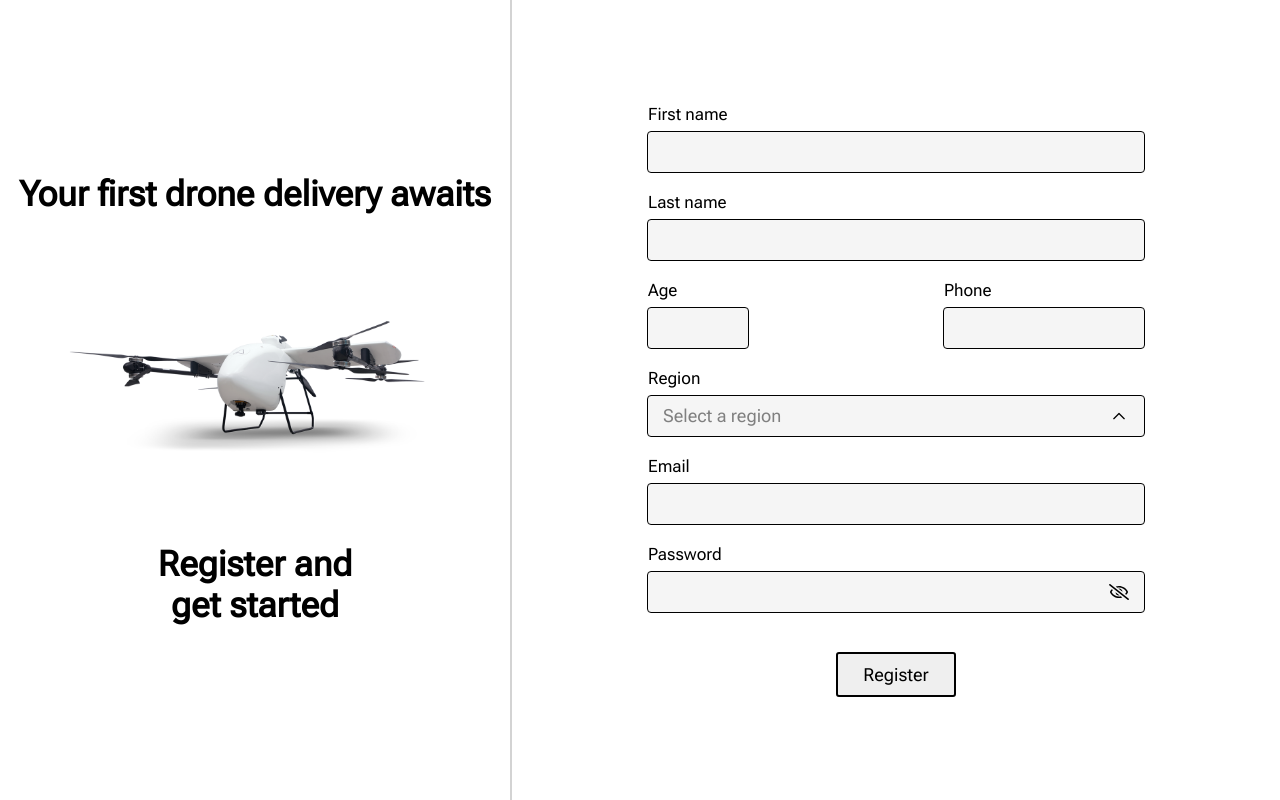
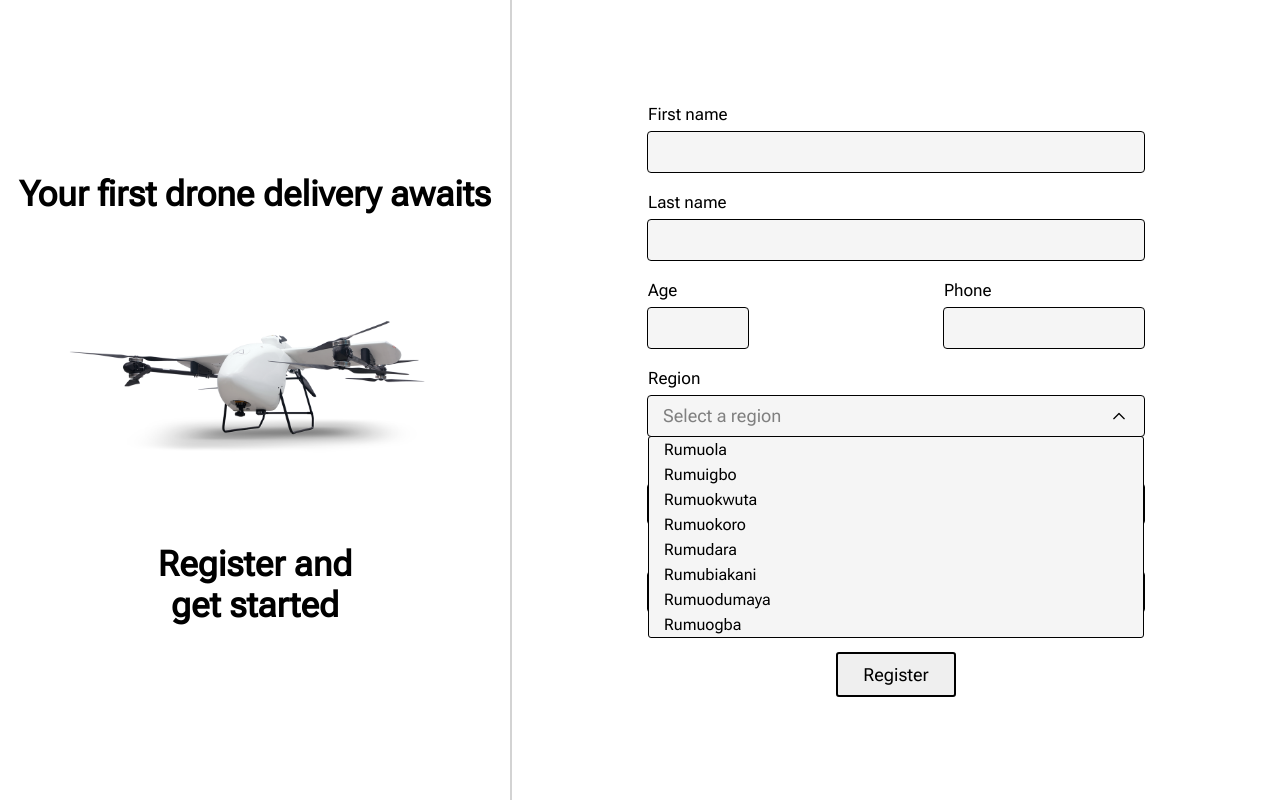
Before and after one commit to Uchenna99/EVOTL, a React (Vite) app: page /signup in a window 1280 px wide. Both pictures are taken after a click on the icon 1119 px from the left and 415 px from the top of the page. Built offline with nearby package versions, Linux system fonts and the light colour scheme.

Commit message:
working on signup page

```diff
--- a/src/Pages/SignupPage.tsx
+++ b/src/Pages/SignupPage.tsx
@@ -54,11 +54,23 @@ const SignupPage = () => {
                 <input id="reg" type="text" value={region}
                   style={{color:region === 'Select a region'? 'gray':'black'}}
                 />
+
                 {
                   regionSelect? <GoChevronUp id="pass-eye" onClick={()=> setRegionSelect(false)}/>
                   :
                   <GoChevronDown id="pass-eye" onClick={()=> setRegionSelect(true)}/>
                 }
+
+                <div className="region-dropdown" style={{display: regionSelect? 'flex':'none'}}>
+                  <div className="region-unit"><p>Rumuola</p></div>
+                  <div className="region-unit"><p>Rumuigbo</p></div>
+                  <div className="region-unit"><p>Rumuokwuta</p></div>
+                  <div className="region-unit"><p>Rumuokoro</p></div>
+                  <div className="region-unit"><p>Rumudara</p></div>
+                  <div className="region-unit"><p>Rumubiakani</p></div>
+                  <div className="region-unit"><p>Rumuodumaya</p></div>
+                  <div className="region-unit"><p>Rumuogba</p></div>
+                </div>
               </div>
             </div>
 
--- a/src/Stylesheets/SignupPage.css
+++ b/src/Stylesheets/SignupPage.css
@@ -124,6 +124,34 @@
 }
 
 
+.region-dropdown{
+    width: 100%;
+    height: fit-content;
+    background-color: whitesmoke;
+    border: 1px solid black;
+    border-radius: 3px;
+    position: absolute;
+    top: 40px;
+    z-index: 5;
+    display: flex;
+    flex-direction: column;
+}
+
+.region-unit{
+    width: 100%;
+    height: 25px;
+    display: flex;
+    align-items: center;
+    padding: 0 15px;
+}
+
+.region-unit:hover{
+    color: white;
+    background-color: rgba(0, 0, 0, 0.3);
+    cursor: pointer;
+}
+
+
 button.register{
     width: fit-content;
     height: fit-content;
```
